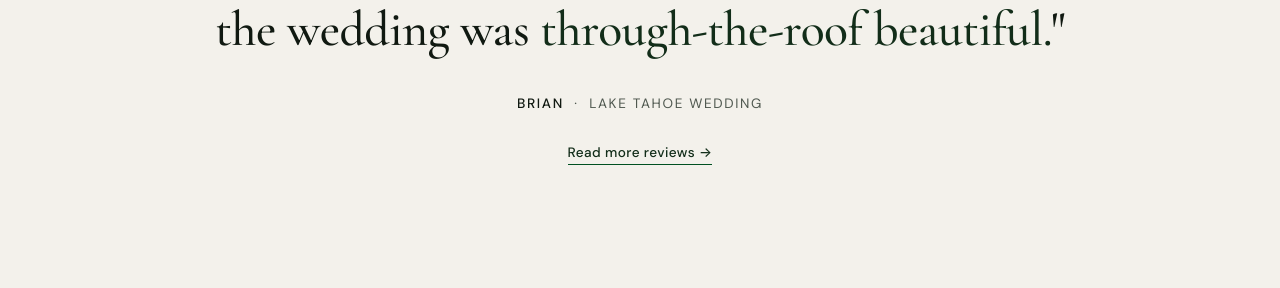
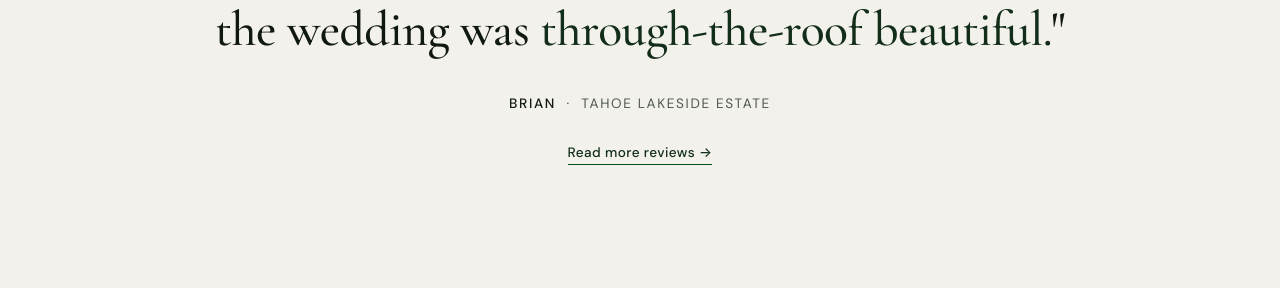
Before and after one commit to jshplhm/goldenflowers, a Jekyll site: the page built from index.md, in a window 1280 px wide and 900 px high, scrolled down 5920 px. Shown: the part 165-453 px from the top of the window. Built offline with Jekyll 4.4.1, drawn with Linux system fonts in a browser that asks for light colours.

Commit message:
Update site copy in _data/home.yml via inline editor

```diff
--- a/_data/home.yml
+++ b/_data/home.yml
@@ -60,7 +60,7 @@ testimonial:
   quote: '"Brittany and her team are the utmost in artistry, professionalism, and
     support. The presentation at the wedding was *through-the-roof beautiful.*"'
   name: Brian
-  context: Lake Tahoe Wedding
+  context: Tahoe lakeside estate
   link: Read more reviews
 cta:
   heading: Is your date *still open?*
```
